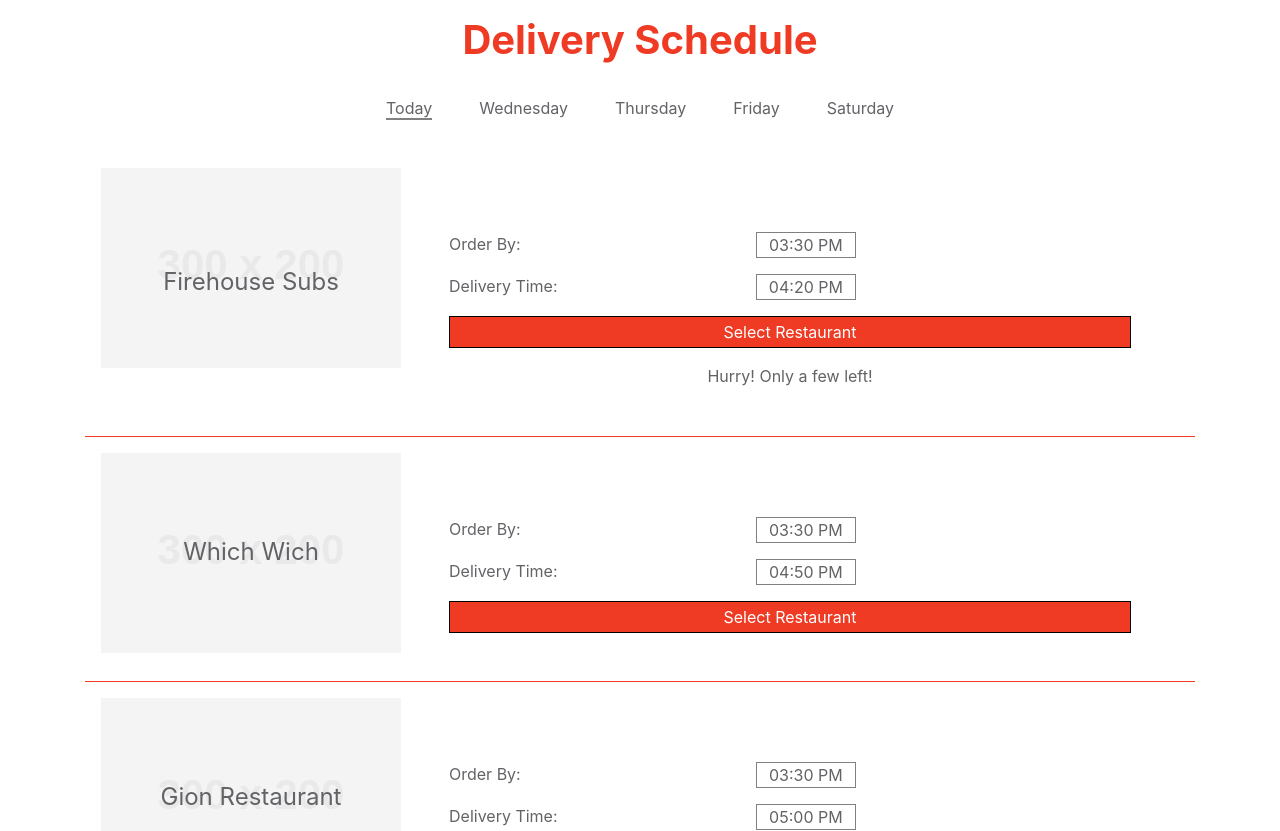
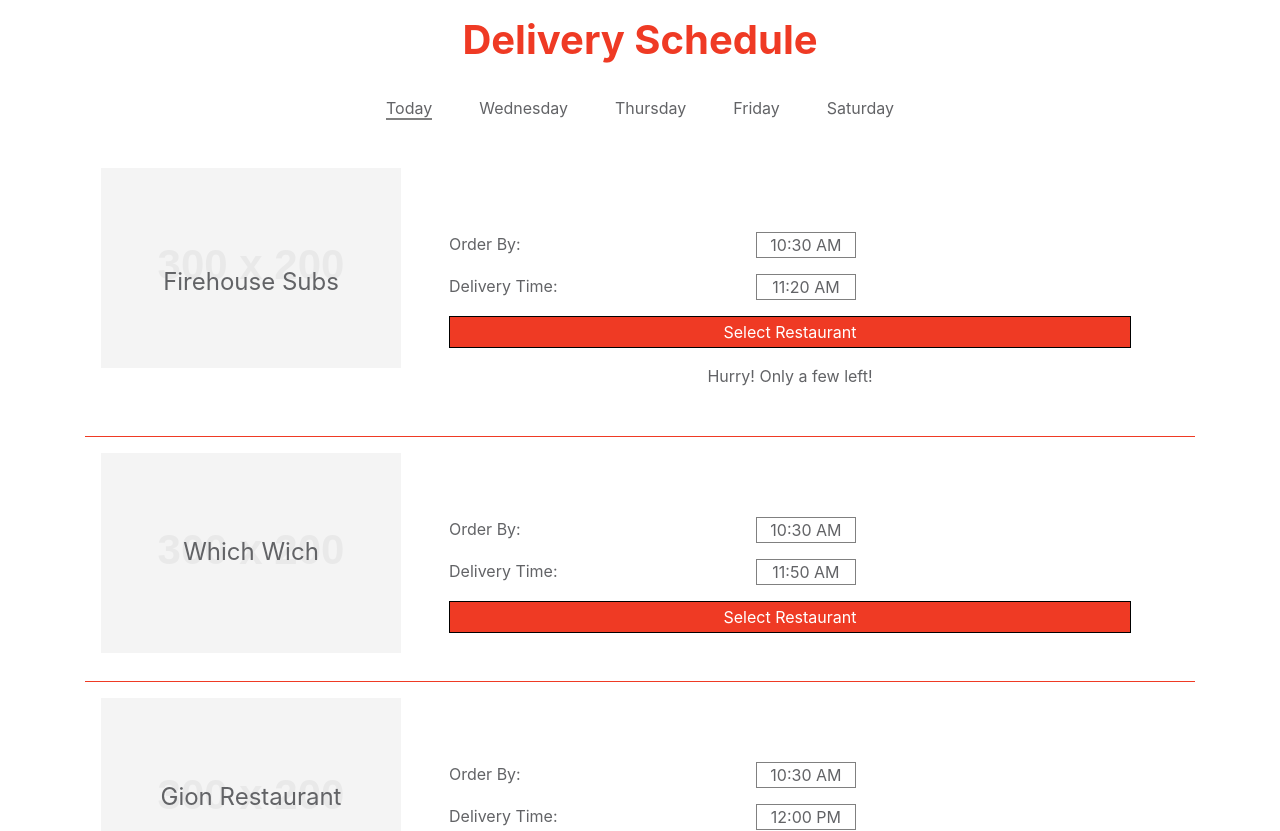
Before and after one commit to mattcllhn/FoodsbyCodeChallenge, an Angular app: page / in a window 1280 px wide. Shown: the top 831 px of the page. Built offline with nearby package versions, Linux system fonts and the light colour scheme.

Commit message:
updated hardcoded timezone

```diff
--- a/src/app/fltered-display/fltered-display.component.ts
+++ b/src/app/fltered-display/fltered-display.component.ts
@@ -25,7 +25,8 @@
   @Input() activeDay: string;
   public sampleJson;
   public formatTime(timeIn) {
-    const timeStamp = new Date(`August 19, 1975 ${timeIn} GMT+00:00-5`);
+    const timezoneOffset = new Date(new Date()).getTimezoneOffset()/60;
+    const timeStamp = new Date(`August 19, 1975 ${timeIn} GMT+00:00-${timezoneOffset}`);
     const formattedTime = timeStamp.toLocaleTimeString('en-US', { hour: '2-digit', minute: '2-digit' });
     return formattedTime;
   }
```
